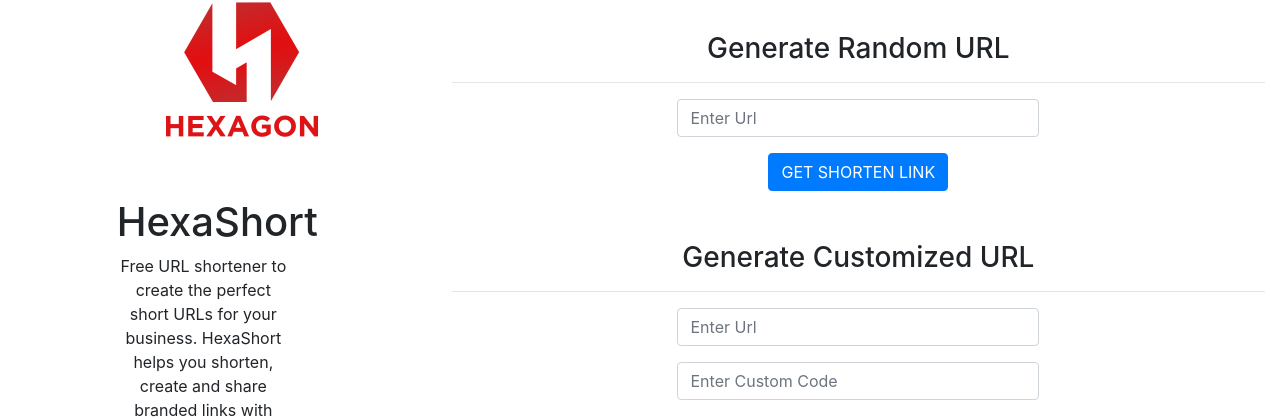
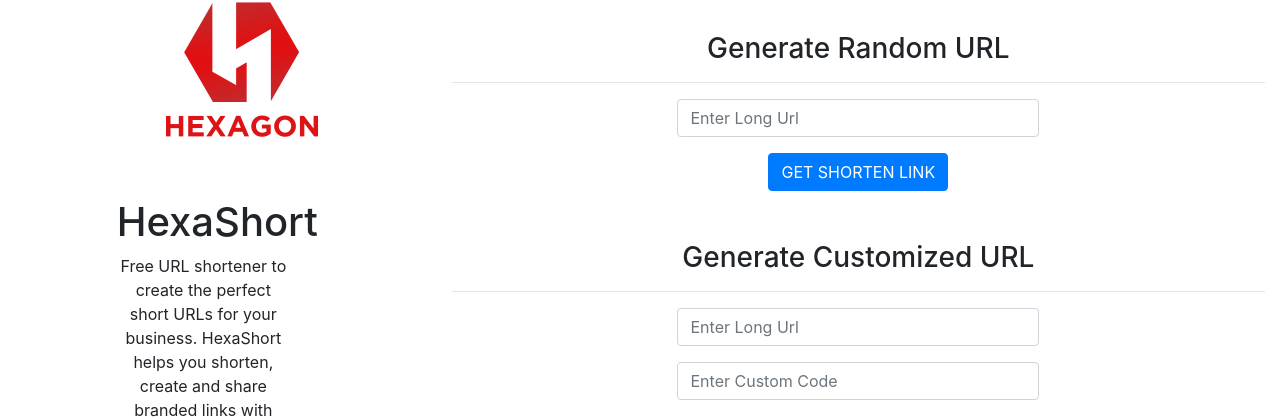
Before and after one commit to SenuraJayadeva/HexaUrlShort, a React (Create React App) app in the folder HexaShortFrontEnd/: page /me in a window 1280 px wide. Shown: the part 128-547 px from the top of the page. Built offline with nearby package versions, Linux system fonts and the light colour scheme; no server answers.

Commit message:
finished

```diff
--- a/HexaShortFrontEnd/src/components/GenerateCustomUrl/generatecustom.component.js
+++ b/HexaShortFrontEnd/src/components/GenerateCustomUrl/generatecustom.component.js
@@ -68,7 +68,7 @@
                 <input
                   type="text"
                   class="form-control"
-                  placeholder="Enter Url"
+                  placeholder="Enter Long Url"
                   onChange={(e) => {
                     setlongUrl(e.target.value);
                   }}
--- a/HexaShortFrontEnd/src/components/GenerateRandomURL/generaterandom.component.js
+++ b/HexaShortFrontEnd/src/components/GenerateRandomURL/generaterandom.component.js
@@ -49,7 +49,7 @@
                 <input
                   type="text"
                   class="form-control"
-                  placeholder="Enter Url"
+                  placeholder="Enter Long Url"
                   onChange={(e) => {
                     setlongUrl(e.target.value);
                   }}
```
